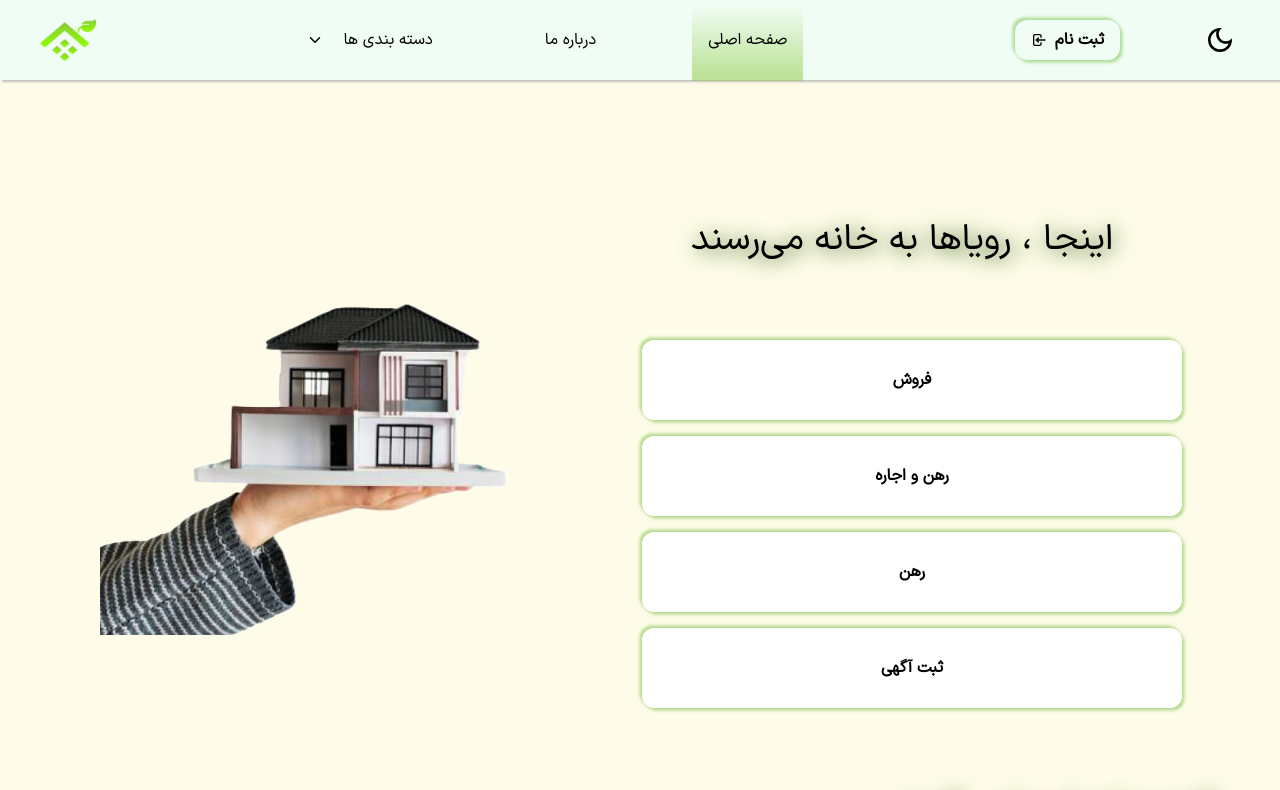
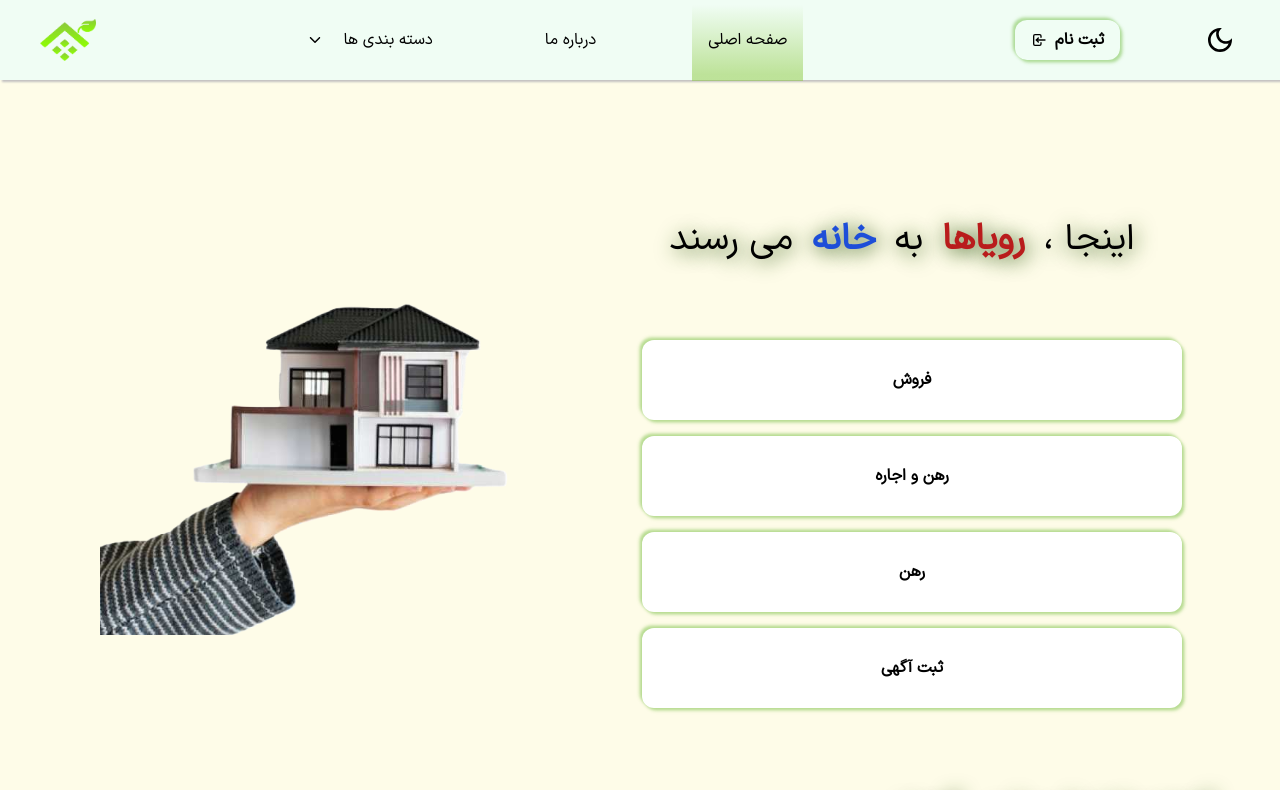
Before and after one commit to DevMousavi/Pro_Trade_Home, a React (Vite) app: page / in a window 1280 px wide. Shown: the top 790 px of the page. Built offline with nearby package versions, Linux system fonts and the light colour scheme.

Commit message:
Change style of slogan on "HomePage".

```diff
--- a/src/pages/Home.jsx
+++ b/src/pages/Home.jsx
@@ -13,7 +13,13 @@ const Home = () => {
             <Header />
             <main className="af:hidden as:flex as:flex-col">
                 <h2 className="af:hidden sm:flex sm:text-5xl lg:hidden justify-center mt-30 textShadowLight dark:text-white dark:textShadowDark dark:text-nowrap">
-                    اینجا ، رویاها به خانه می‌رسند
+                    اینجا ،
+                    <span className="mx-8 text-red-700 font-bold dark:text-green-400">
+                        رویاها
+                    </span>
+                    به
+                    <span className="mx-8 text-blue-700 font-bold">خانه</span>
+                    می‌رسند
                 </h2>
                 <div className="as:flex as:flex-col as:gap-10 md:gap-0 lg:flex-row-reverse items-center justify-center mt-24">
                     <img
@@ -23,7 +29,15 @@ const Home = () => {
                     />
                     <div>
                         <h2 className="as:text-center sm:hidden lg:block  mr-5 as:text-2xl as:mt-7  md:text-4xl  as:mb-5 md:mb-20 textShadowLight dark:text-white dark:textShadowDark dark:text-nowrap">
-                            اینجا ، رویاها به خانه می‌رسند
+                            اینجا ،{" "}
+                            <span className="mx-2 text-red-700 font-bold dark:text-green-400">
+                                رویاها
+                            </span>{" "}
+                            به{" "}
+                            <span className="mx-2 text-blue-700 font-bold">
+                                خانه
+                            </span>{" "}
+                            می رسند
                         </h2>
                         <div className="as:w-auto sm:w-[490px] md:w-[600px] md:mt-8">
                             <Category />
```
